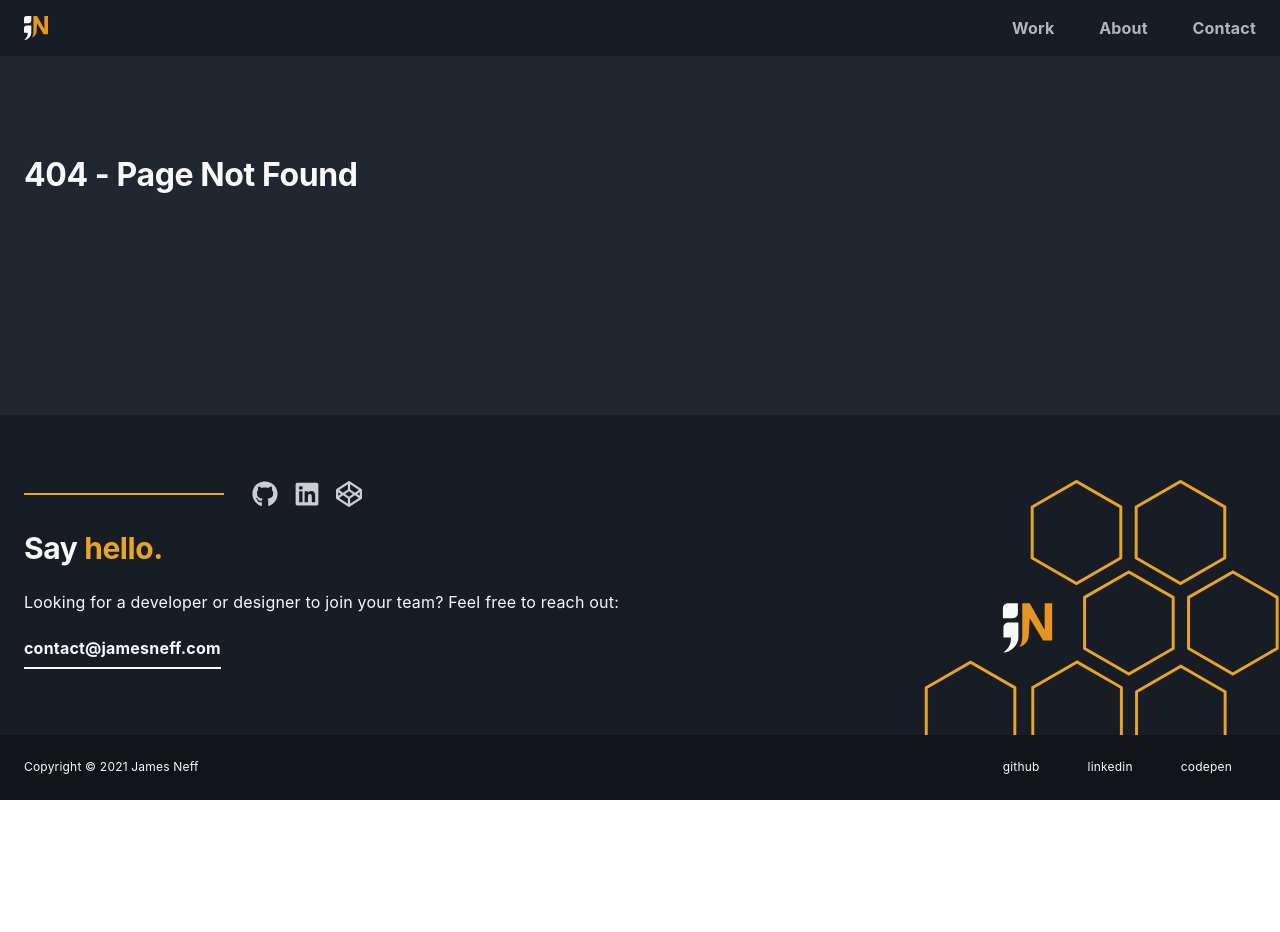
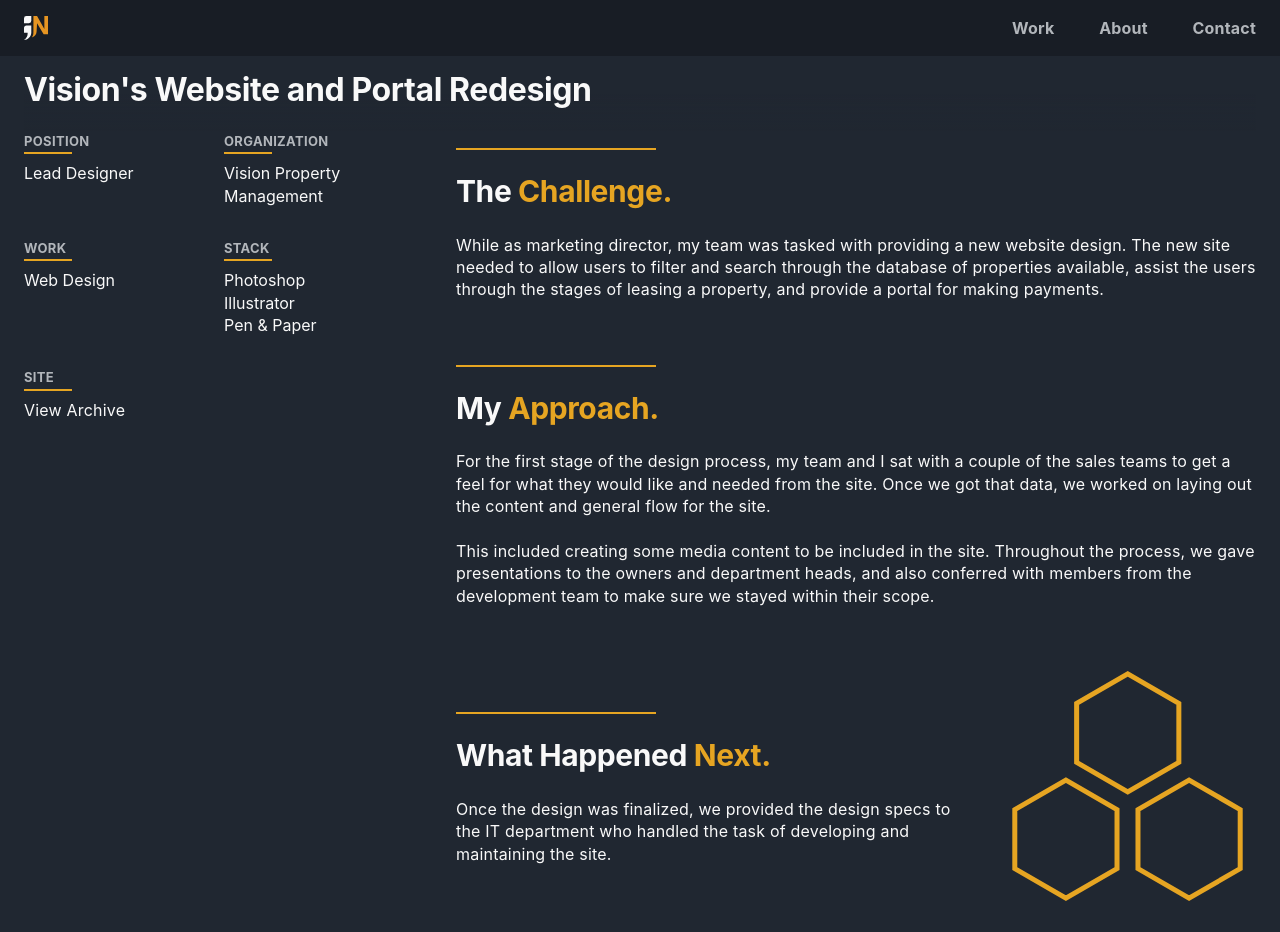
Before and after one commit to NeffCodes/Portfolio-v2.0, a Next.js app: page /projects/vision-property in a window 1280 px wide. Before the commit this address had no page. Shown: the top 932 px of the page. Before the commit the page ends 800 px from the top, so only its background shows below. Built offline with nearby package versions, Linux system fonts and the light colour scheme.

Commit message:
Create Vision Property Management work page

```diff
--- a/src/pages/index.js
+++ b/src/pages/index.js
@@ -64,7 +64,7 @@ export default function Home() {
             </li>
 
             <li className={styles.projectCard} tabIndex="0">
-              <Link href={{pathname:'/'}}>
+              <Link href={{pathname:'/projects/vision-property'}}>
                 <article>
                   <header>
                     <ul className={styles.projectTags}>
--- /dev/null
+++ b/src/pages/projects/vision-property.js
@@ -0,0 +1,92 @@
+import Image from 'next/image'
+import ArticleHeader from "../../common/components/articleHeader/ArticleHeader"
+import ArticleBody from '../../common/components/articleBody/ArticleBody'
+
+import styles from '../../styles/ArticlePage.module.css'
+
+import trihex from '/public/assets/trihex.svg'
+
+
+const position  = ["Lead Designer"];
+const organization = ["Vision Property Management"];
+const work = ["Web Design"];
+const stack = ["Photoshop", "Illustrator","Pen & Paper"];
+const source = null;
+const site = {text:"View Archive", link: "https://web.archive.org/web/20151207061939/http://vpm3.com/"};
+
+const ArticlePage = () => {
+  return(
+    <div className={styles.container}>
+      <article>
+        <h1 className={styles.title}>Vision's Website and Portal Redesign</h1>
+        <div className={styles.article_container}>
+          <ArticleHeader
+            position={position}
+            organization={organization}
+            work={work}
+            stack={stack}
+            source={source}
+            site={site}
+          />
+
+          <ArticleBody>
+            <section className={styles.row_full}>
+              <div className="line" />
+              <h2>The <span className='accent'>Challenge.</span></h2>
+              <p>
+                While as marketing director, my team was tasked with providing
+                a new website design. The new site needed to allow users to filter
+                and search through the database of properties available, assist the
+                users through the stages of leasing a property, and provide a portal
+                for making payments.
+              </p>
+            </section>
+
+            <section className={styles.row_full}>
+              <div className="line" />
+              <h2>My <span className='accent'>Approach.</span></h2>
+              <p>
+                For the first stage of the design process, my team and I sat with a couple of the
+                sales teams to get a feel for what they would like and needed from the
+                site. Once we got that data, we worked on laying out the content and general
+                flow for the site.
+              </p>
+              <p>
+                This included creating some media content to be included in the
+                site. Throughout the process, we gave presentations to the owners
+                and department heads, and also conferred with members from the development
+                team to make sure we stayed within their scope.
+              </p>
+            </section>
+
+            <section className={styles.row_twothirds}>
+              <div className="line" />
+              <h2>What Happened <span className='accent'>Next.</span></h2>
+              <p>
+                Once the design was finalized, we provided the design
+                specs to the IT department who handled the task of developing
+                and maintaining the site.
+              </p>
+            </section>
+            <div className={styles.row_third}>
+              <Image src={trihex} layout="intrinsic" />
+            </div>
+
+          </ArticleBody>
+        </div>
+      </article>
+
+      <div>
+        <h2>Other Projects.</h2>
+        <div>
+          Project 1
+        </div>
+        <div>
+          Project 2
+        </div>
+      </div>
+    </div>
+  )
+}
+
+export default ArticlePage;
```
